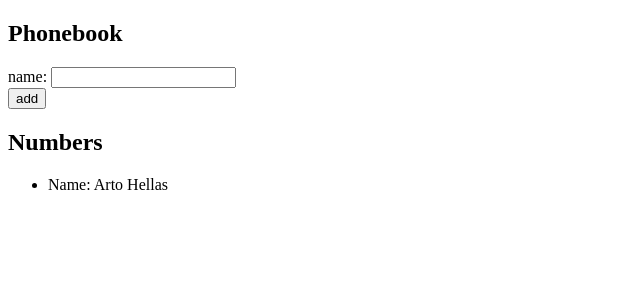
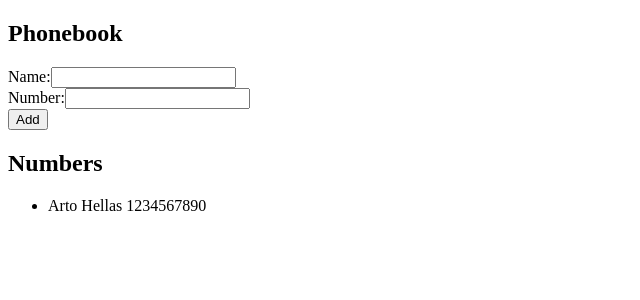
Before and after one commit to aki-cat/fullstack-open-course, a React (Vite) app in the folder part2/phonebook/: page / in a window 1280 px wide. Shown: the top 300 px of the page, without its empty margins (0-640 px from the left). Built offline with nearby package versions, Linux system fonts and the light colour scheme.

Commit message:
Exercise 2.8: Done

```diff
--- a/part2/phonebook/src/App.jsx
+++ b/part2/phonebook/src/App.jsx
@@ -3,42 +3,72 @@ import PhoneNumber from './components/PhoneNumber'
 
 const App = () => {
   const [persons, setPersons] = useState([
-    { name: 'Arto Hellas' }
+    {
+      name: 'Arto Hellas',
+      number: 1234567890
+    }
   ])
-  const [newName, setNewName] = useState('');
+
+  const [newPerson, setNewPerson] = useState({
+    name: "",
+    number: ""
+  });
 
   function changeNewName(event) {
-    setNewName(event.target.value);
+    console.log("name", event.target.value);
+    setNewPerson(
+      {
+        ...newPerson,
+        name: event.target.value,
+      }
+    );
   }
 
-  function submitNewName(event) {
+  function changeNewNumber(event) {
+    console.log("number", event.target.value);
+    setNewPerson(
+      {
+        ...newPerson,
+        number: event.target.value,
+      }
+    );
+  }
+
+  function submitNewPerson(event) {
     event.preventDefault();
 
     // Case sensitive
-    if (persons.find(person => person.name === newName)) {
-      alert(`${newName} has already been added to Phonebook.`);
+    if (persons.find(person => person.name === newPerson.name)) {
+      alert(`${newPerson.name} has already been added to Phonebook.`);
       return;
     }
 
-    setPersons(persons.concat([{ name: newName }]));
+    setPersons(persons.concat([newPerson]));
   }
 
   return (
     <div>
       <h2>Phonebook</h2>
-      <form onSubmit={submitNewName}>
+      <form onSubmit={submitNewPerson}>
         <div>
-          name: <input type='text' onChange={changeNewName} value={newName} />
+          <div>
+            <label htmlFor='name'>Name</label>:
+            <input name='name' type='text' onChange={changeNewName} value={newPerson.name} />
+          </div>
+          <div>
+            <label htmlFor='number'>Number</label>:
+            <input name='number' type='text' onChange={changeNewNumber} value={newPerson.number} />
+          </div>
         </div>
         <div>
-          <button type="submit">add</button>
+          <button type="submit">Add</button>
         </div>
       </form>
       <div>
         <h2>Numbers</h2>
         <ul>
           {persons.map(person => {
-            return <PhoneNumber key={person.name} name={person.name} />
+            return <PhoneNumber key={person.name} name={person.name} number={person.number} />
           })}
         </ul>
       </div>
--- a/part2/phonebook/src/components/PhoneNumber.jsx
+++ b/part2/phonebook/src/components/PhoneNumber.jsx
@@ -1,5 +1,5 @@
-const PhoneNumber = ({ name }) => {
-    return <li>Name: {name}</li>;
+const PhoneNumber = ({ name, number }) => {
+    return <li>{name} {number}</li>;
 }
 
 export default PhoneNumber
```
